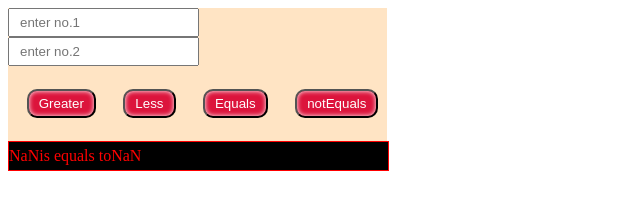
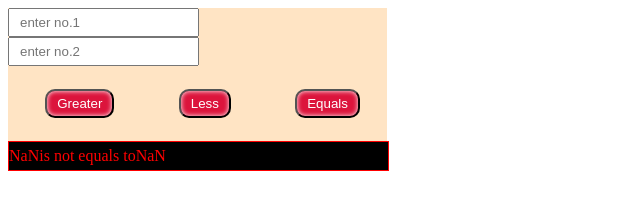
Before and after one commit to kirteshreflectiontp/Javascript-Training, a plain HTML site: page JS(19072022)/operators.html in a window 1280 px wide. Both pictures are taken after a click on the button "Equals". Shown: the whole page, without its empty margins (0-640 px from the left). Drawn offline with Linux system fonts and the light colour scheme.

Commit message:
basic javascript assignment

```diff
--- a/JS(19072022)/operators.html
+++ b/JS(19072022)/operators.html
@@ -16,7 +16,6 @@
             <button onclick="greaterthan()">Greater</button>
             <button onclick="lessthan()">Less</button>
             <button onclick="equalsto()">Equals</button>
-            <button onclick="notequalsto()">notEquals</button>
         </div>
         <br>
         <div class="ans" id="result">Result:</div>
--- a/JS(19072022)/operators.js
+++ b/JS(19072022)/operators.js
@@ -13,12 +13,6 @@ function lessthan(){
 function equalsto(){
     var number1 = parseInt(document.getElementById('number1').value);
     var number2 = parseInt(document.getElementById('number2').value);
-    var result = (number1 != number2) ? number1 + 'is  equals to' + number2 : number2 + 'is  equals to' + number1;
+    var result =  (number1 == number2) ? number1 + 'is equals to' + number2 : number1 + 'is not equals to' + number2;
     document.getElementById('result').innerHTML = result;
 }
-function notequalsto(){
-    var number1 = parseInt(document.getElementById('number1').value);
-    var number2 = parseInt(document.getElementById('number2').value);
-    var result = (number1 != number2) ? number1 + 'is not equals to' + number2 : number2 + 'is not equals to' + number1;
-    document.getElementById('result').innerHTML = result;
-}
```
